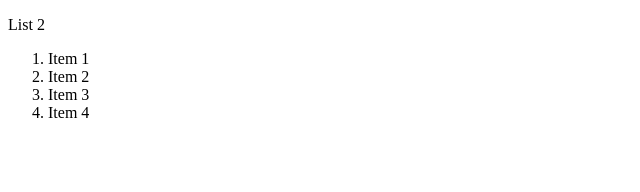
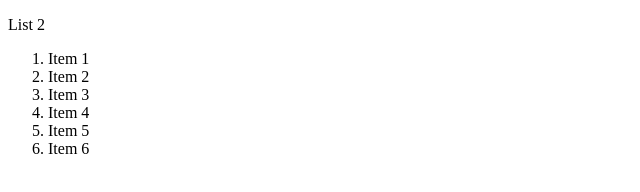
Before and after one commit to IsmailSharkawy/CV, a plain HTML site: page list2.html in a window 1280 px wide. Shown: the whole page, without its empty margins (0-640 px from the left). Drawn offline with Linux system fonts and the light colour scheme.

Commit message:
testtttt

```diff
--- a/list2.html
+++ b/list2.html
@@ -13,6 +13,8 @@
     <li>Item 2</li>
     <li>Item 3</li>
     <li>Item 4</li>
+    <li>Item 5</li>
+    <li>Item 6</li>
   </ol>
 </body>
 
```
